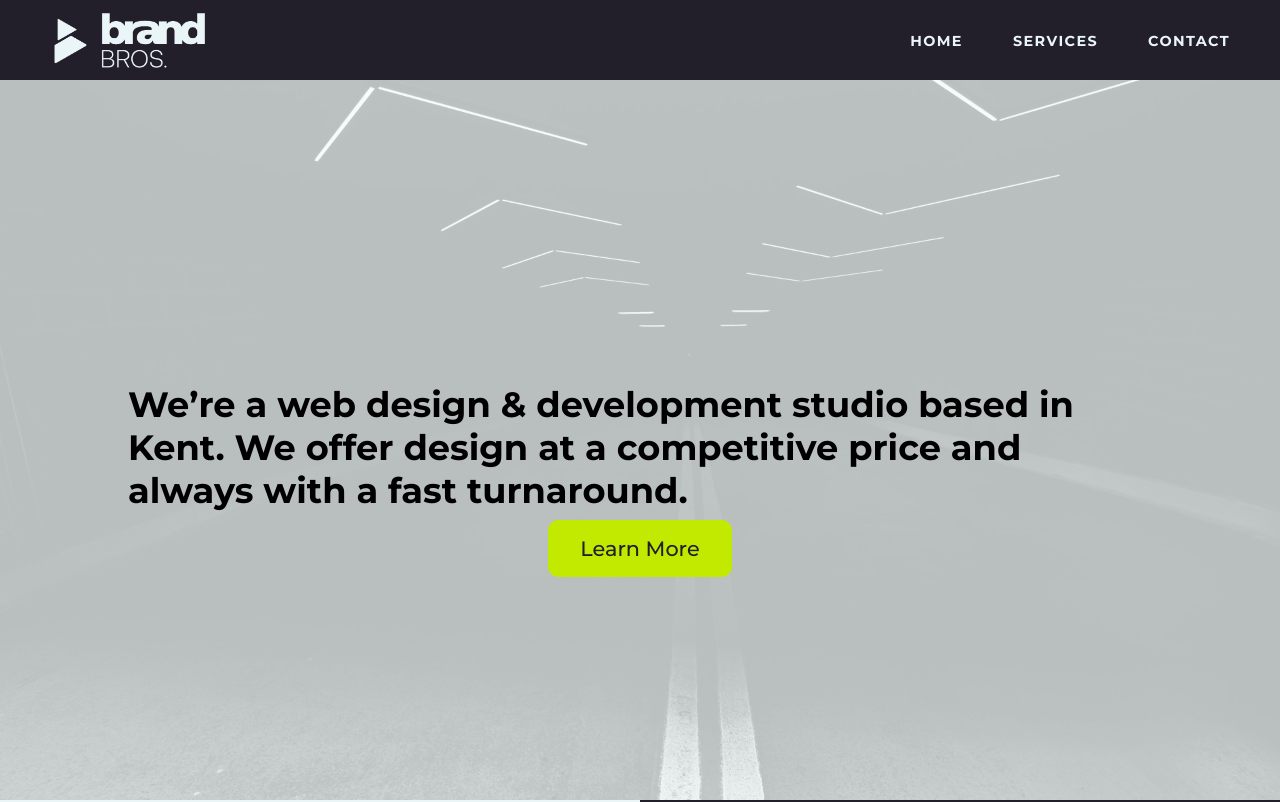
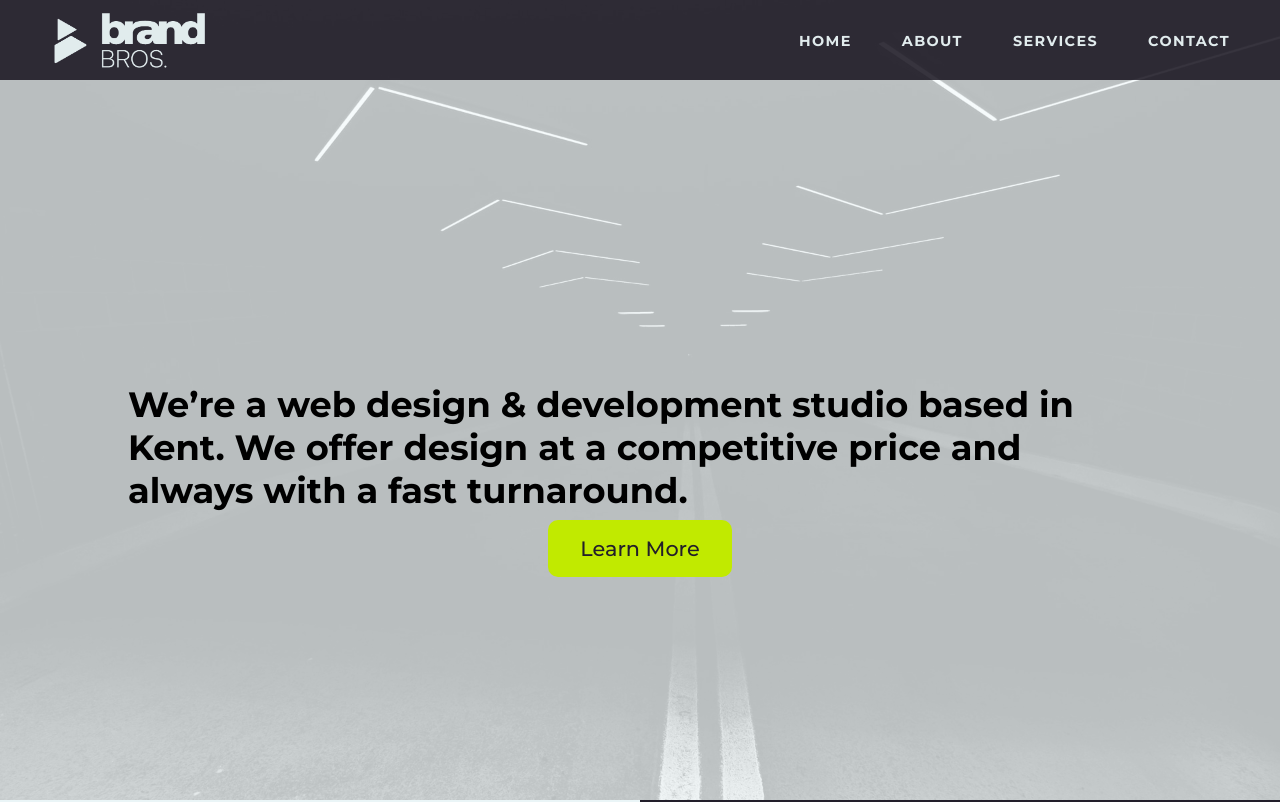
Before and after one commit to samueledwardswebdev/brandbro, a plain HTML site: page index.html in a window 1280 px wide. Shown: the top 802 px of the page. Drawn offline with Linux system fonts and the light colour scheme.

Commit message:
2nd Change

```diff
--- a/css/style.css
+++ b/css/style.css
@@ -47,6 +47,9 @@ body {
   justify-content: space-between;
   align-items: center;
   height: 10vh;
+  position: sticky;
+  opacity: 0.9;
+  top: 0;
 }
 
 .navbar .logo {
--- a/index.html
+++ b/index.html
@@ -9,11 +9,12 @@
 </head>
 <body>
   <header id="home">
-    <div class="navbar">
+    <div id="navbar" class="navbar">
       <img src="img/logo-white.png" alt="" class="logo">
       <nav>
         <ul>
           <li><a href="#home">Home</a></li>
+          <li><a href="#about">About</a></li>
           <li><a href="#services">Services</a></li>
           <li><a href="#contact">Contact</a></li>
         </ul>
@@ -101,5 +102,7 @@
       <p>&copy; Copyright: Brand Bros Ltd 2021</p>
     </div>
   </footer>
+
+  <script src="script.js"></script>
 </body>
 </html>
```
